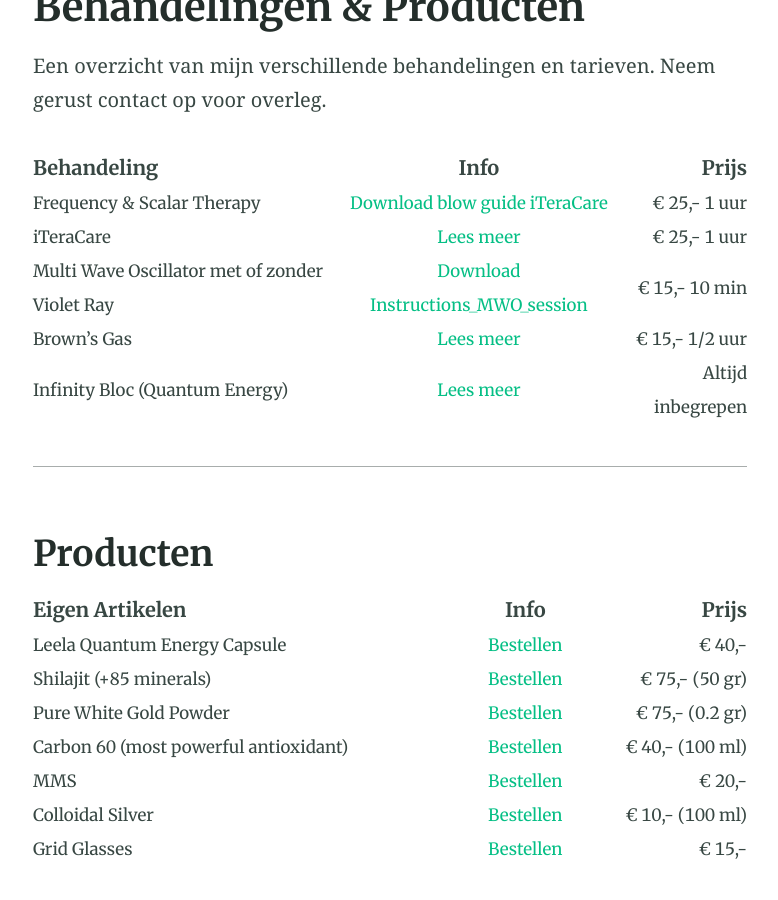
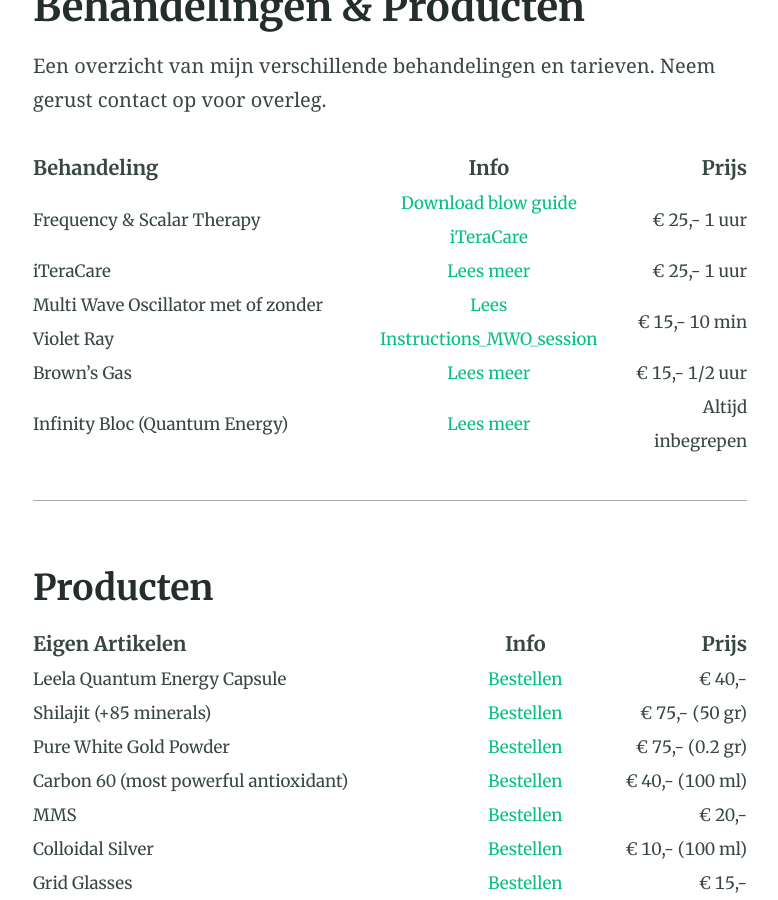
Before and after one commit to dokteranders/dokteranders.com, a Jekyll site: the page built from behandelingen.md, in a window 1280 px wide and 900 px high, scrolled down 479 px. Shown: the whole window, without its empty margins (250-1028 px from the left). Built offline with Jekyll 4.4.1, drawn with Linux system fonts in a browser that asks for light colours.

Commit message:
Update behandelingen.md

```diff
--- a/behandelingen.md
+++ b/behandelingen.md
@@ -10,7 +10,7 @@
 | :---         |     :---:      |          ---: |
 | Frequency & Scalar Therapy | [Download blow guide iTeraCare](/downloads/Blowing_Guide-IteraCare(BDO).pdf) | € 25,- 1 uur
 | iTeraCare | [Lees meer](http://#/)  | € 25,- 1 uur
-| Multi Wave Oscillator met of zonder Violet Ray |  [Download Instructions_MWO_session](/downloads/Instructions_for_preparing_for_ the_MWO_session.pdf) | € 15,- 10 min
+| Multi Wave Oscillator met of zonder Violet Ray |  [Lees Instructions_MWO_session](/downloads/Instructions_for_preparing_for_ the_MWO_session.pdf) | € 15,- 10 min
 | Brown's Gas | [Lees meer](http://#/) | € 15,- 1/2  uur
 | Infinity Bloc (Quantum Energy) | [Lees meer](http://#/) | Altijd inbegrepen
 
```
